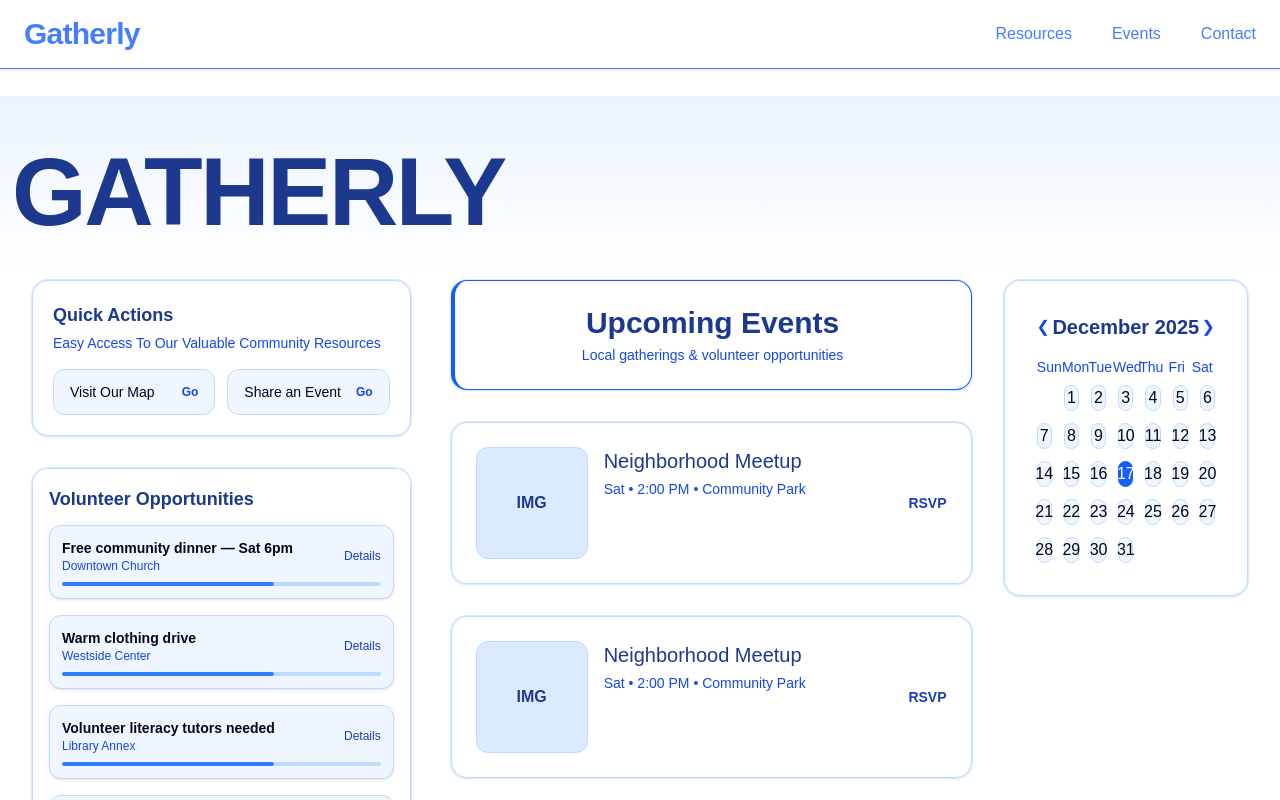
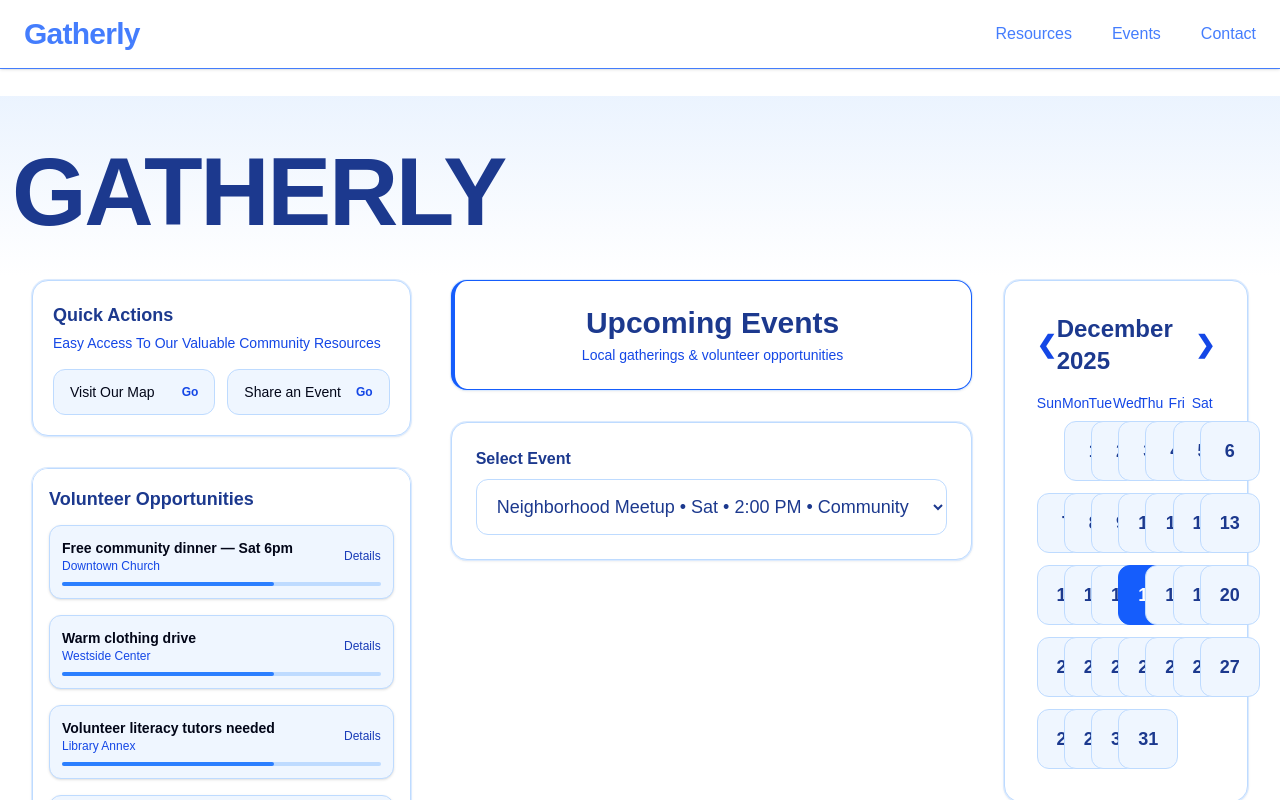
Before and after one commit to TSA-Group/tsa_group_starter, a Next.js app: page / in a window 1280 px wide. Shown: the top 800 px of the page. Built offline with nearby package versions, Linux system fonts and the light colour scheme.

Commit message:
Update page.tsx

```diff
--- a/app/page.tsx
+++ b/app/page.tsx
@@ -31,18 +31,6 @@ const cardPop: Variants = {
 export default function Home() {
   const year = new Date().getFullYear();
   const [calendarDate, setCalendarDate] = React.useState(new Date());
-  const [openMenu, setOpenMenu] = React.useState<number | null>(null);
-
-  React.useEffect(() => {
-    const handleClickOutside = (e: MouseEvent) => {
-      const target = e.target as HTMLElement;
-      if (!target.closest(".dropdown-menu") && !target.closest(".card-clickable")) {
-        setOpenMenu(null);
-      }
-    };
-    document.addEventListener("click", handleClickOutside);
-    return () => document.removeEventListener("click", handleClickOutside);
-  }, []);
 
   const calYear = calendarDate.getFullYear();
   const calMonth = calendarDate.getMonth();
@@ -187,60 +175,21 @@ export default function Home() {
                 </p>
               </motion.div>
 
-              {[1, 2, 3].map((i) => (
-                <motion.div
-                  layout
-                  key={i}
-                  variants={cardPop}
-                  className="relative cursor-pointer"
-                >
-                  {/* Card content wrapper */}
-                  <div
-                    className="card-clickable bg-white rounded-2xl border border-blue-200 ring-1 ring-blue-100 shadow-sm flex flex-col sm:flex-row gap-4 p-6"
-                    onClick={() => setOpenMenu(openMenu === i ? null : i)}
-                  >
-                    {/* IMAGE */}
-                    <div className="w-full sm:w-28 aspect-square bg-blue-100 border border-blue-200 rounded-xl flex items-center justify-center text-blue-900 font-semibold">
-                      IMG
-                    </div>
-
-                    {/* CONTENT */}
-                    <div className="flex-1 min-w-0">
-                      <div className="text-xl font-medium text-blue-900">
-                        Neighborhood Meetup
-                      </div>
-                      <div className="text-sm text-blue-700 mt-1">
-                        Sat • 2:00 PM • Community Park
-                      </div>
-                    </div>
-
-                    {/* RSVP */}
-                    <span className="text-sm font-semibold text-blue-800 self-start sm:self-center">
-                      RSVP
-                    </span>
-                  </div>
-
-                  {/* DROPDOWN MENU */}
-                  {openMenu === i && (
-                    <div className="dropdown-menu absolute top-14 right-6 z-20 w-44 rounded-xl bg-white border border-blue-200 shadow-lg">
-                      {["View Details", "Add to Calendar", "Share Event"].map(
-                        (item) => (
-                          <button
-                            key={item}
-                            className="w-full text-left px-4 py-2 text-sm text-blue-900 hover:bg-blue-50 first:rounded-t-xl last:rounded-b-xl"
-                            onClick={(e) => {
-                              e.stopPropagation();
-                              setOpenMenu(null);
-                            }}
-                          >
-                            {item}
-                          </button>
-                        )
-                      )}
-                    </div>
-                  )}
-                </motion.div>
-              ))}
+              {/* Dropdown box for events */}
+              <motion.div
+                layout
+                variants={cardPop}
+                className="bg-white rounded-2xl border border-blue-200 ring-1 ring-blue-100 shadow-sm p-6"
+              >
+                <label className="block text-blue-900 font-semibold mb-2">
+                  Select Event
+                </label>
+                <select className="w-full p-4 border border-blue-200 rounded-xl text-blue-900 text-lg">
+                  <option>Neighborhood Meetup • Sat • 2:00 PM • Community Park</option>
+                  <option>Community Dinner • Sat • 6:00 PM • Downtown Church</option>
+                  <option>Clothing Drive • Sun • 10:00 AM • Westside Center</option>
+                </select>
+              </motion.div>
             </motion.div>
 
             {/* CALENDAR */}
@@ -252,12 +201,12 @@ export default function Home() {
               <div className="flex items-center justify-between mb-4">
                 <button
                   onClick={() => changeMonth(-1)}
-                  className="text-blue-700"
+                  className="text-blue-700 text-2xl font-bold"
                 >
                   ❮
                 </button>
 
-                <h3 className="text-lg sm:text-xl font-semibold text-blue-900">
+                <h3 className="text-lg sm:text-2xl font-semibold text-blue-900">
                   {calendarDate.toLocaleString("default", {
                     month: "long",
                     year: "numeric",
@@ -266,13 +215,13 @@ export default function Home() {
 
                 <button
                   onClick={() => changeMonth(1)}
-                  className="text-blue-700"
+                  className="text-blue-700 text-2xl font-bold"
                 >
                   ❯
                 </button>
               </div>
 
-              <div className="grid grid-cols-7 text-xs sm:text-sm text-blue-700 mb-2">
+              <div className="grid grid-cols-7 text-sm text-blue-700 mb-2">
                 {days.map((d) => (
                   <div key={d} className="text-center font-medium">
                     {d}
@@ -296,10 +245,10 @@ export default function Home() {
                     <motion.div
                       layout
                       key={dayNum}
-                      className={`aspect-square rounded-xl flex items-center justify-center cursor-pointer border ${
+                      className={`h-[60px] w-[60px] flex items-center justify-center rounded-xl cursor-pointer border text-lg font-semibold transition ${
                         isToday
                           ? "bg-blue-600 text-white border-blue-600"
-                          : "bg-blue-50 border-blue-200 hover:bg-blue-100"
+                          : "bg-blue-50 border-blue-200 hover:bg-blue-100 text-blue-900"
                       }`}
                     >
                       {dayNum}
```
